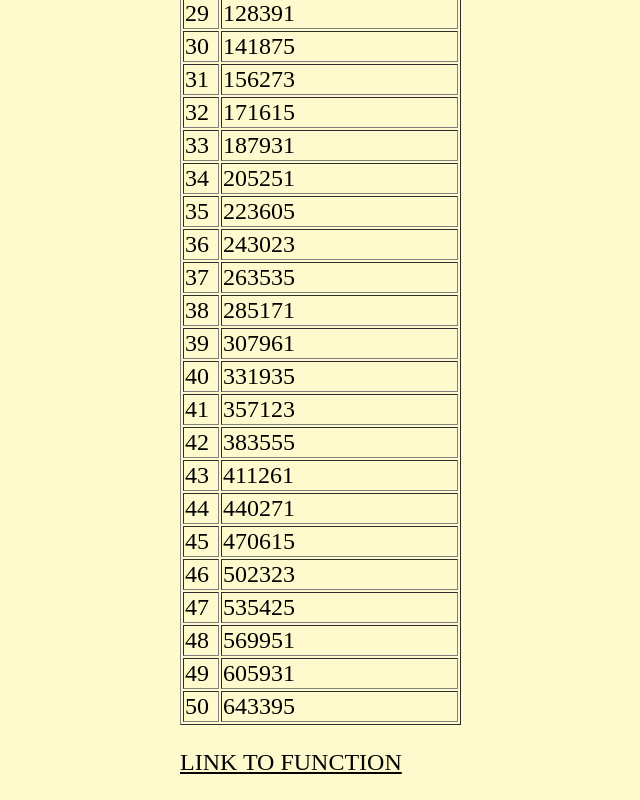
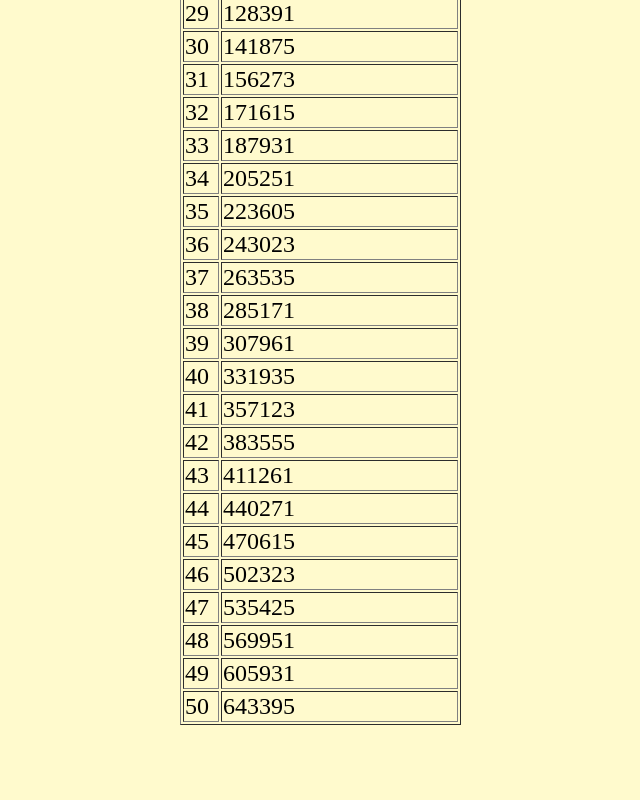
Before and after one commit to Josephbahk05/web, a plain HTML site: page polynomial.html in a window 1280 px wide. Shown: the part 2020-2820 px from the top of the page, without its empty margins (10-650 px from the left). After the commit the page ends 2745 px from the top, so only its background shows below. Drawn offline with Linux system fonts and the light colour scheme.

Commit message:
Update polynomial.html

```diff
--- a/polynomial.html
+++ b/polynomial.html
@@ -85,8 +85,5 @@
         <tr><td>49</td><td>605931</td></tr>
         <tr><td>50</td><td>643395</td></tr>
     </table>
-    <p>
-        <a href="https://josephbahk05.github.io/web/polycode.html">LINK TO FUNCTION</a>
-    </p>
   </body>
 </html>
```
